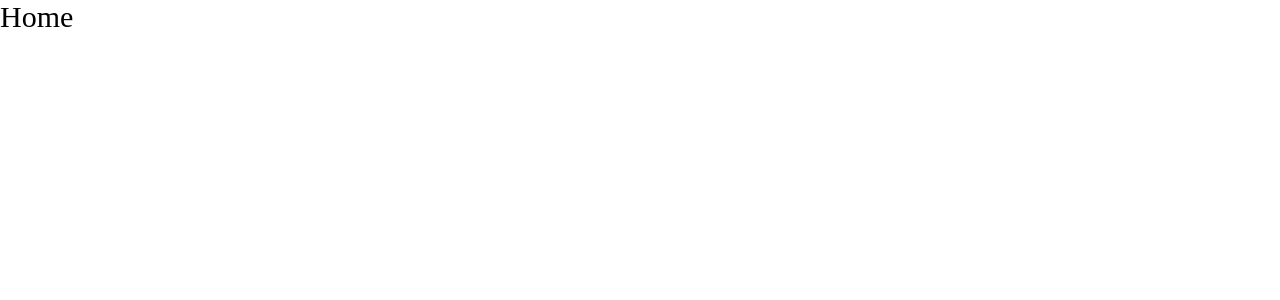
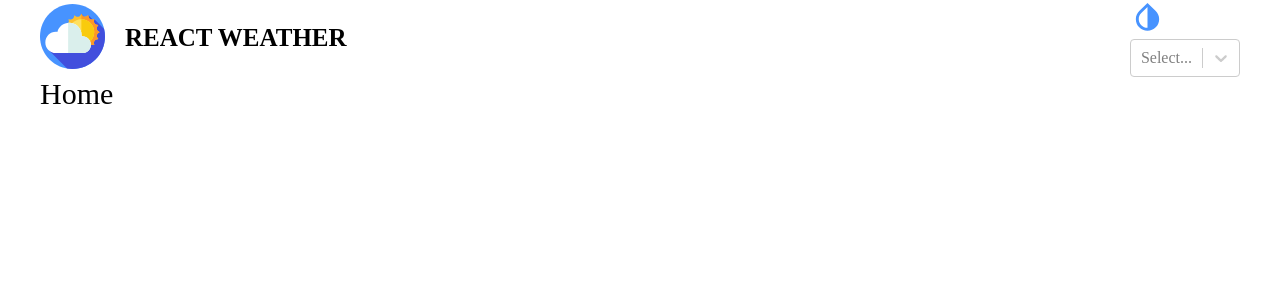
Before and after one commit to verbeckii/react-typescript-weather-app, a React (Create React App) app: page / in a window 1280 px wide. Shown: the top 300 px of the page. Built offline with nearby package versions, Linux system fonts and the light colour scheme.

Commit message:
added Header, react-select

```diff
--- a/package.json
+++ b/package.json
@@ -11,11 +11,13 @@
     "@types/react": "^17.0.30",
     "@types/react-dom": "^17.0.9",
     "@types/react-router-dom": "^5.3.1",
+    "@types/react-select": "^5.0.1",
     "normalize.css": "^8.0.1",
     "react": "^17.0.2",
     "react-dom": "^17.0.2",
     "react-router-dom": "^5.3.0",
     "react-scripts": "4.0.3",
+    "react-select": "^5.1.0",
     "sass": "^1.43.2",
     "typescript": "^4.4.4",
     "web-vitals": "^1.1.2"
--- a/src/App.tsx
+++ b/src/App.tsx
@@ -2,10 +2,12 @@
 import { Route, Switch } from 'react-router'
 import { Home } from './pages/Home/Home';
 import { MonthStatistics } from './pages/MonthStatistics/MonthStatistics';
+import { Header } from './shared/Header/Header';
 
 function App() {
   return (
-    <div className="App">
+    <div className="container">
+      <Header/>
       <Switch>
         <Route path="/"
           exact component={Home}/>
--- /dev/null
+++ b/src/assets/icons/global/GlobalSvgSelector.tsx
@@ -0,0 +1,72 @@
+import React from 'react'
+
+interface Props {
+    id: string,
+}
+
+export const GlobalSvgSelector = ({ id }: Props) => {
+    switch (id) {
+        case 'header-logo':
+            return (
+                <svg
+                  width="65"
+                  height="65"
+                  viewBox="0 0 65 65"
+                  fill="none"
+                  xmlns="http://www.w3.org/2000/svg"
+                >
+                  <path
+                    d="M32.5 65C50.4493 65 65 50.4493 65 32.5C65 14.5507 50.4493 0 32.5 0C14.5507 0 0 14.5507 0 32.5C0 50.4493 14.5507 65 32.5 65Z"
+                    fill="#4793FF"
+                  />
+                  <path
+                    d="M65 32.5C65 29.8954 64.6916 27.3631 64.113 24.9358L54.3423 15.1651L53.0241 15.7211L48.3234 11.1622C48.3234 11.1622 46.5495 14.0707 44.5393 12.8754L41.3829 9.79712L41.1963 14.2822L8.78807 46.265L27.0688 64.5458C28.8351 64.843 30.6491 65 32.5 65C50.4493 65 65 50.4493 65 32.5Z"
+                    fill="#424FDD"
+                  />
+                  <path
+                    d="M58.3388 29.0023L59.7103 28.1252L58.2387 27.1841C56.6467 26.1659 56.217 24.03 57.2915 22.4755L58.2847 21.0387L56.6808 20.7601C54.8077 20.4347 53.5845 18.6126 53.9927 16.7559L54.3422 15.1659L52.6363 15.541C50.7905 15.9467 48.9765 14.7403 48.637 12.8812L48.3233 11.163L46.9922 12.1001C45.4377 13.1946 43.2843 12.7711 42.26 11.1694L41.3829 9.79797L40.4418 11.2695C39.4237 12.8615 37.2878 13.2912 35.7333 12.2167L34.2964 11.2235L34.0179 12.8275C33.6925 14.7005 31.8705 15.9237 30.0136 15.5156L28.4237 15.1661L28.7987 16.8719C29.2044 18.7177 27.998 20.5317 26.1389 20.8712L24.4207 21.1849L25.3579 22.516C26.4523 24.0705 26.0288 26.2239 24.4272 27.2482L23.0557 28.1253L24.5271 29.0664C26.1192 30.0846 26.5488 32.2204 25.4743 33.775L24.4811 35.2118L26.0851 35.4904C27.9581 35.8157 29.1813 37.6379 28.7732 39.4946L28.4237 41.0845L30.1295 40.7095C31.9753 40.3038 33.7893 41.5102 34.1288 43.3693L34.4425 45.0876L35.7736 44.1505C37.3282 43.056 39.4815 43.4795 40.5058 45.0812L41.3829 46.4526L42.324 44.9811C43.3422 43.3891 45.478 42.9594 47.0326 44.0339L48.4694 45.0271L48.748 43.4231C49.0734 41.5501 50.8955 40.3269 52.7522 40.735L54.3422 41.0845L53.9671 39.3787C53.5614 37.5329 54.7678 35.7189 56.6269 35.3794L58.3453 35.0657L57.4081 33.7346C56.3136 32.1801 56.7371 30.0265 58.3388 29.0023V29.0023Z"
+                    fill="#FDBF2D"
+                  />
+                  <path
+                    d="M57.4082 33.734L58.3451 35.0645L56.6275 35.3781C54.7676 35.7183 53.5615 37.5324 53.9678 39.3783L54.3423 41.0833L52.7529 40.7342C50.8955 40.3254 49.0738 41.5492 48.7475 43.4218L48.4695 45.0265L47.0323 44.0324C45.4784 42.9584 43.3418 43.3875 42.3237 44.9795L41.3829 46.4522V9.797L42.2602 11.1681C43.2847 12.7702 45.4378 13.1943 46.9917 12.0987L48.3235 11.1617L48.637 12.8807C48.976 14.7393 50.7902 15.9453 52.6361 15.5404L54.3423 15.1646L53.9932 16.7553C53.5844 18.6114 54.8082 20.4344 56.6808 20.7594L58.2842 21.0374L57.2914 22.4745C56.2174 24.0297 56.6465 26.1651 58.2385 27.1832L59.7099 28.1239L58.3388 29.0012C56.7366 30.0257 56.3139 32.1788 57.4082 33.734Z"
+                    fill="#FD9827"
+                  />
+                  <path
+                    d="M41.383 40.9705C48.4777 40.9705 54.2291 35.2191 54.2291 28.1243C54.2291 21.0296 48.4777 15.2782 41.383 15.2782C34.2883 15.2782 28.5368 21.0296 28.5368 28.1243C28.5368 35.2191 34.2883 40.9705 41.383 40.9705Z"
+                    fill="#FFE05F"
+                  />
+                  <path
+                    d="M54.2293 28.1239C54.2293 35.2193 48.4771 40.9703 41.3829 40.9703V15.2788C48.4771 15.2788 54.2293 21.0298 54.2293 28.1239V28.1239Z"
+                    fill="#F9CB0D"
+                  />
+                  <path
+                    d="M42.5274 32.242C42.1958 32.242 41.8694 32.2633 41.5478 32.3006C41.5794 31.9404 41.5966 31.5761 41.5966 31.2077C41.5966 24.3886 36.0687 18.8606 29.2495 18.8606C23.5703 18.8606 18.7873 22.6953 17.3468 27.9164C16.8894 27.8562 16.4229 27.8248 15.9491 27.8248C10.0886 27.8248 5.33776 32.5756 5.33776 38.4361C5.33776 44.2967 10.0886 49.0475 15.9491 49.0475H42.5274C47.1682 49.0475 50.9302 45.2854 50.9302 40.6447C50.9302 36.004 47.1682 32.242 42.5274 32.242V32.242Z"
+                    fill="white"
+                  />
+                  <path
+                    d="M50.9302 40.6436C50.9302 45.2846 47.1683 49.0467 42.5272 49.0467H28.134V18.9098C28.5015 18.876 28.8735 18.8596 29.2498 18.8596C36.0691 18.8596 41.5969 24.3874 41.5969 31.2067C41.5969 31.5754 41.5795 31.9396 41.5477 32.2996C41.8696 32.2626 42.1956 32.2407 42.5272 32.2407C47.1683 32.2407 50.9302 36.0036 50.9302 40.6436V40.6436Z"
+                    fill="#DAEFEC"
+                  />
+                </svg>
+              );
+
+        case 'change-theme':
+            return (
+              <svg
+                width="35"
+                height="35"
+                viewBox="0 0 35 35"
+                fill="none"
+                xmlns="http://www.w3.org/2000/svg"
+              >
+                <path
+                  d="M17.5 7.01454V27.7083C12.673 27.7083 8.75004 23.8729 8.75004 19.1479C8.75004 16.8729 9.65421 14.7291 11.3021 13.1104L17.5 7.01454ZM17.5 2.91663L9.26046 11.025C7.14587 13.1104 5.83337 15.9833 5.83337 19.1479C5.83337 25.4916 11.0542 30.625 17.5 30.625C23.9459 30.625 29.1667 25.4916 29.1667 19.1479C29.1667 15.9833 27.8542 13.1104 25.7396 11.025L17.5 2.91663Z"
+                  fill="#4793FF"
+                />
+              </svg>
+            );
+
+        default:
+            return null;
+    }
+}
--- /dev/null
+++ b/src/shared/Header/Header.module.scss
@@ -0,0 +1,25 @@
+.header {
+    display: flex;
+    align-items: center;
+    justify-content: space-between;
+    width: 100%;
+}
+
+.wrapper {
+    display: flex;
+    align-items: center;
+}
+
+.logo {
+    margin-right: 20px;
+    svg {
+        width: 65px;
+        height: 65px;
+    }
+}
+
+.title {
+    text-transform: uppercase;
+    font-weight: bold;
+    font-size: 25px;
+}
--- /dev/null
+++ b/src/shared/Header/Header.tsx
@@ -0,0 +1,33 @@
+import React from 'react'
+import Select from 'react-select'
+import { GlobalSvgSelector } from '../../assets/icons/global/GlobalSvgSelector'
+import s from './Header.module.scss'
+
+interface Props {
+
+}
+
+export const Header = (props: Props) => {
+    const options = [
+        { value: 'chocolate', label: 'Chocolate' },
+        { value: 'strawberry', label: 'Strawberry' },
+        { value: 'vanilla', label: 'Vanilla' }
+    ]
+
+    return (
+        <header className={s.header}>
+            <div className={s.wrapper}>
+                <div className={s.logo}>
+                    <GlobalSvgSelector id="header-logo" />
+                </div>
+                <div className={s.title}>React weather</div>
+            </div>
+            <div className={s.wrapper}>
+                <div className={s.change_theme}>
+                    <GlobalSvgSelector id="change-theme" />
+                    <Select options={options} />
+                </div>
+            </div>
+        </header>
+    )
+}
--- a/src/styles/index.scss
+++ b/src/styles/index.scss
@@ -1 +1,6 @@
-@import 'normalize.css'
+@import 'normalize.css';
+
+.container {
+    max-width: 1200px;
+    margin: 0 auto;
+}
```
Also changed, not shown: 1 other file (tests, documents, lock files or other folders).
